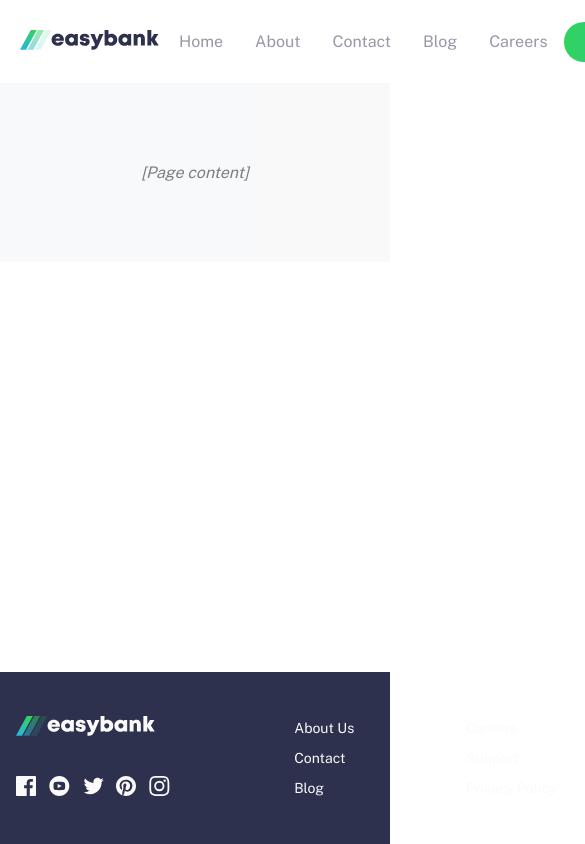
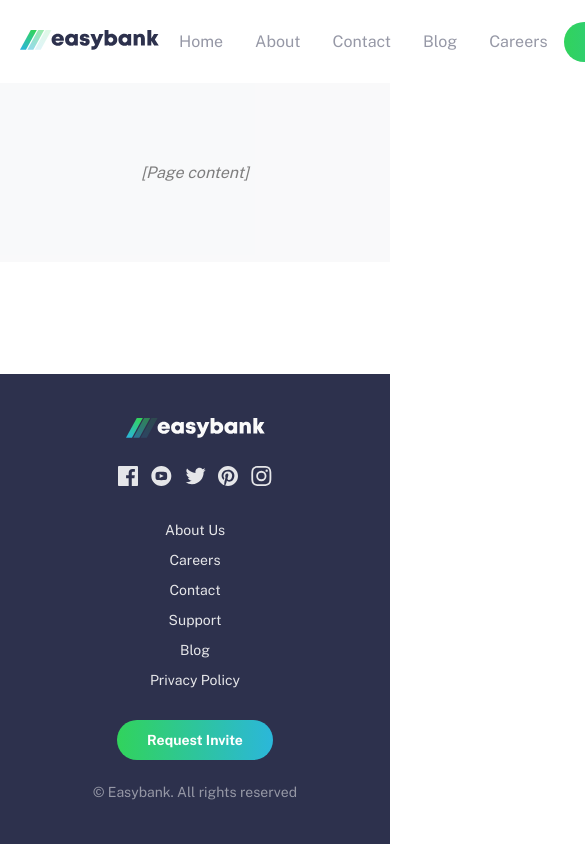
Before and after one commit to diego-aquino/easybank, a Next.js app: page / in a window 390 px wide. Shown: the top 844 px of the page, 585 px wide, since content can reach past the window. Built offline with nearby package versions, Linux system fonts and the light colour scheme.

Commit message:
Improve responsiveness of the landing page footer

```diff
--- a/src/styles/components/common/Footer.ts
+++ b/src/styles/components/common/Footer.ts
@@ -8,7 +8,7 @@ export const Container = styled.footer`
   width: 100%;
   max-width: 1024px;
   margin: 0 auto;
-  padding: 11rem 0;
+  padding: 11rem 4rem;
 
   display: flex;
   align-items: center;
@@ -28,11 +28,21 @@ export const Container = styled.footer`
 
     background-color: ${theme.colors.primary.darkBlue};
   }
+
+  @media (max-width: 640px) {
+    flex-direction: column;
+    padding-left: 0;
+    padding-right: 0;
+  }
 `;
 
 export const FirstSection = styled.div`
   display: flex;
   flex-direction: column;
+
+  @media (max-width: 640px) {
+    align-items: center;
+  }
 `;
 
 export const MiddleSection = styled.div`
@@ -44,6 +54,26 @@ export const MiddleSection = styled.div`
   gap: 3.5rem 5rem;
 
   font-size: 3.5rem;
+
+  @media (max-width: 1024px) {
+    grid-template-columns: repeat(2, 30rem);
+    margin-left: 20rem;
+  }
+
+  @media (max-width: 860px) {
+    grid-template-columns: repeat(2, 25rem);
+    margin-left: 15rem;
+  }
+
+  @media (max-width: 768px) {
+    grid-template-columns: repeat(1, 25rem);
+  }
+
+  @media (max-width: 640px) {
+    margin-top: 8rem;
+    margin-left: 0;
+    justify-items: center;
+  }
 `;
 
 export const LastSection = styled.div`
@@ -52,11 +82,18 @@ export const LastSection = styled.div`
   align-items: flex-end;
 
   flex-shrink: 0;
+
+  @media (max-width: 640px) {
+    margin-top: 8rem;
+    align-items: center;
+  }
 `;
 
 const footerAnchorStyles = css`
   color: ${theme.colors.neutral.lightestGray};
   transition: color ${theme.transitions.fast};
+
+  opacity: 0.9;
 
   :hover {
     color: ${theme.colors.primary.limeGreen};
@@ -73,13 +110,17 @@ export const SocialLink = styled(ExternalLink)`
 `;
 
 export const Social = styled.div`
-  margin-top: 10rem;
+  margin-top: 9rem;
 
   display: flex;
   align-items: center;
 
   ${SocialLink} + ${SocialLink} {
     margin-left: 3.2rem;
+  }
+
+  @media (max-width: 640px) {
+    margin-top: 7rem;
   }
 `;
 
@@ -97,4 +138,8 @@ export const Copyright = styled.div`
   margin-top: 6rem;
   font-size: 3.5rem;
   color: ${theme.colors.neutral.grayishBlue};
+
+  @media (max-width: 640px) {
+    text-align: center;
+  }
 `;
--- a/src/styles/components/common/Layout.ts
+++ b/src/styles/components/common/Layout.ts
@@ -1,7 +1,6 @@
 import styled from 'styled-components';
 
 export const Container = styled.div`
-  width: 100vw;
   min-height: 100vh;
   padding: 0 4rem;
 
```
